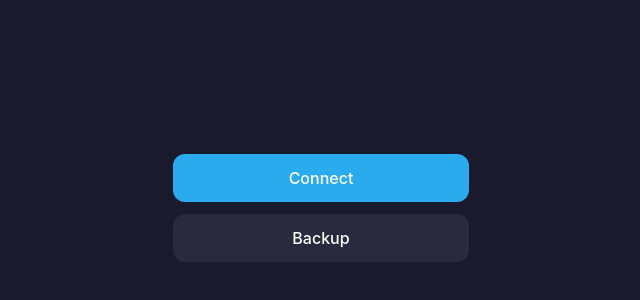
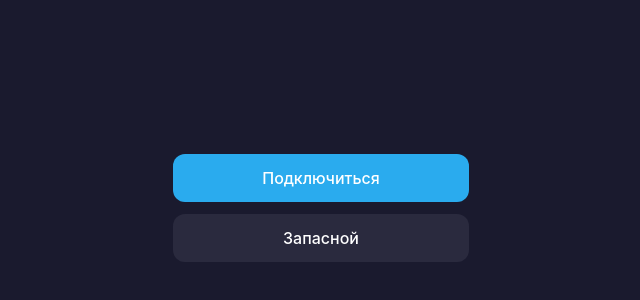
Before and after one commit to lukyanov/connect, a plain HTML site: page index.html in a window 1280 px wide. Shown: the part 192-492 px from the top of the page, 319-959 px from the left. Drawn offline with Linux system fonts and the light colour scheme.

Commit message:
Switch button labels to Russian

```diff
--- a/index.html
+++ b/index.html
@@ -51,8 +51,8 @@ a.btn.primary:active {
 <body>
 <div class="card">
   <div class="buttons">
-    <a class="btn primary" href="tg://proxy?server=172.236.25.218&port=443&secret=ee6a07ee36895f4b74e0e7431f928c7a5b62726f777365722e79616e6465782e636f6d">Connect</a>
-    <a class="btn" href="tg://proxy?server=ov.4.mtproto.ru&port=443&secret=ee2111222233334444555566667777888862726f777365722e79616e6465782e636f6d">Backup</a>
+    <a class="btn primary" href="tg://proxy?server=172.236.25.218&port=443&secret=ee6a07ee36895f4b74e0e7431f928c7a5b62726f777365722e79616e6465782e636f6d">Подключиться</a>
+    <a class="btn" href="tg://proxy?server=ov.4.mtproto.ru&port=443&secret=ee2111222233334444555566667777888862726f777365722e79616e6465782e636f6d">Запасной</a>
   </div>
 </div>
 </body>
```
